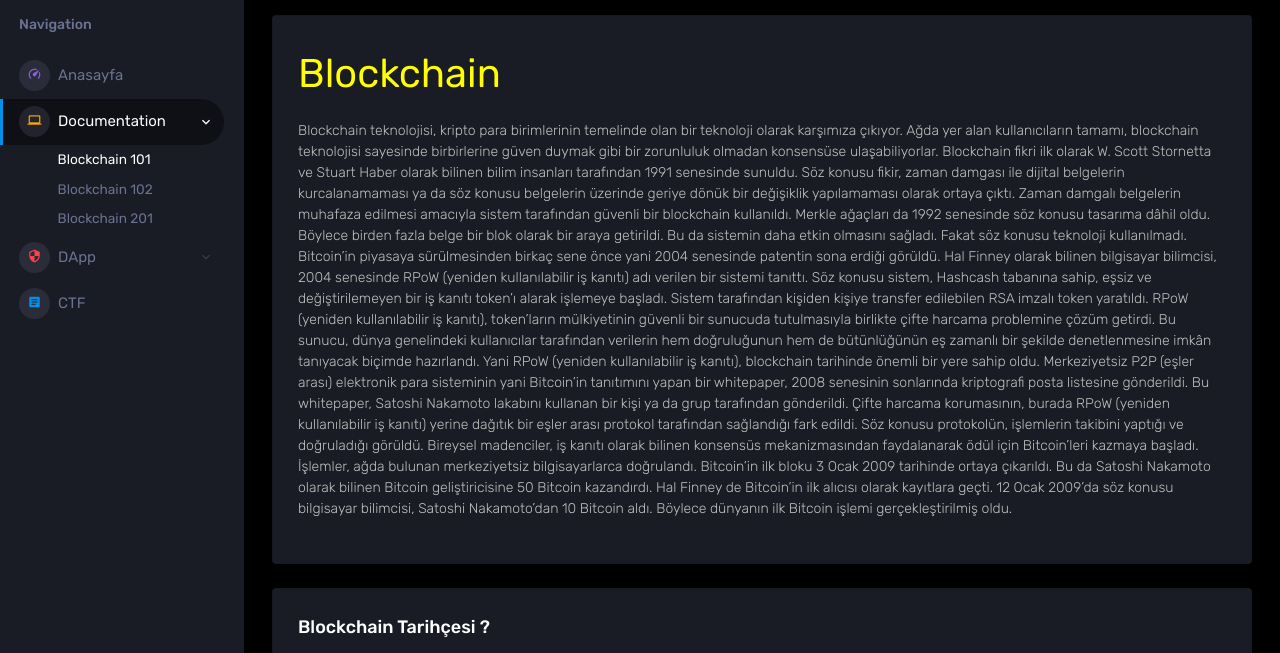
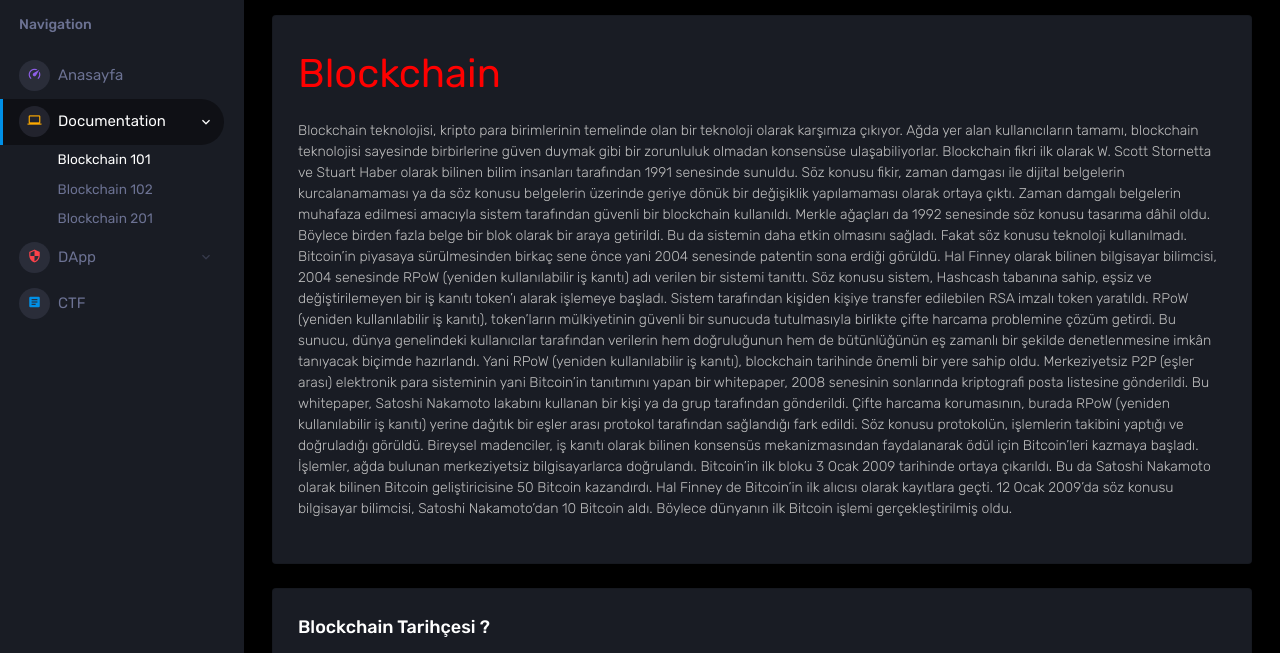
Before and after one commit to aligedikli/CubLab, a website: page template/pages/ui-features/101.html in a window 1280 px wide. Shown: the part 131-784 px from the top of the page. Drawn offline with nearby package versions, Linux system fonts and the light colour scheme; files that its build step writes are made by us from their sources.

Commit message:
Update 101.html

```diff
--- a/template/pages/ui-features/101.html
+++ b/template/pages/ui-features/101.html
@@ -345,7 +345,7 @@
                             <div class="card">
                                 <div class="card-body">
 
-                                    <p style="color: yellow; font-size: 40px">Blockchain </p>
+                                    <p style="color: red; font-size: 40px">Blockchain </p>
 
                                     </h4>
                                     <p class="card-description">Blockchain teknolojisi, kripto para birimlerinin temelinde olan bir teknoloji olarak karşımıza çıkıyor. Ağda yer alan kullanıcıların tamamı, blockchain teknolojisi sayesinde birbirlerine güven duymak gibi bir zorunluluk
```
